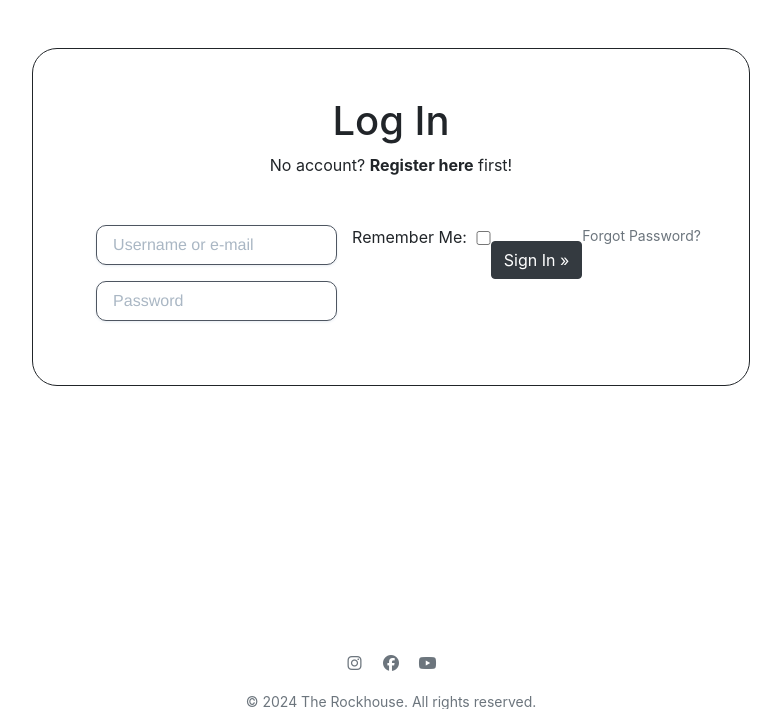
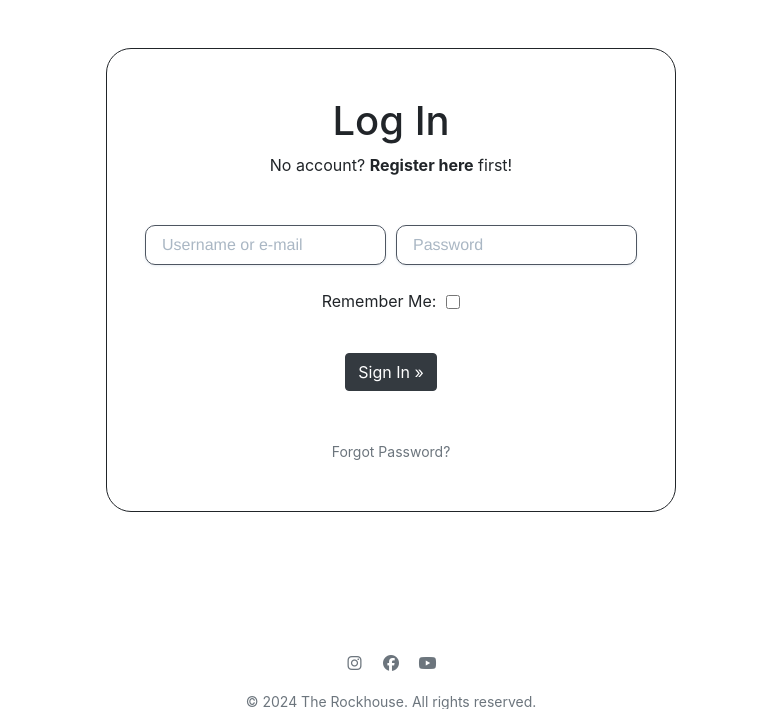
Before and after one commit to Shirral/The-Rockhouse, a Django app: page /accounts/login/ in a window 1280 px wide. Shown: the part 56-765 px from the top of the page, without its empty margins (249-1030 px from the left). Run offline with Django 4.2, Linux system fonts and the light colour scheme; some libraries are stand-ins or nearby versions.

Commit message:
Fix issue with the form displaying incorrectly on large screens

```diff
--- a/templates/allauth/account/login.html
+++ b/templates/allauth/account/login.html
@@ -41,8 +41,9 @@
       <a class="button secondaryAction text-muted small" href="{% url 'account_reset_password' %}">{% trans "Forgot Password?" %}</a>
     </div>
   </form>
-  <form class="login d-none d-lg-flex" id="login_form" method="post" action="{% url 'account_login' %}">
-    <div>
+  <form class="login d-none d-lg-block" id="login_form" method="post" action="{% url 'account_login' %}">
+    {% csrf_token %}
+    <div class="row" id="login-lg-screens">
         <div class="form-group col-6">
           {{ form.login }}
           {{ form.login.errors }}
@@ -52,7 +53,7 @@
           {{ form.password.errors }}
         </div>
     </div>
-    <div class="form-group" id="remember-label">
+    <div class="form-group mt-2" id="remember-label">
       {{ form.remember.label_tag }}
       {{ form.remember }}
     </div>
```
